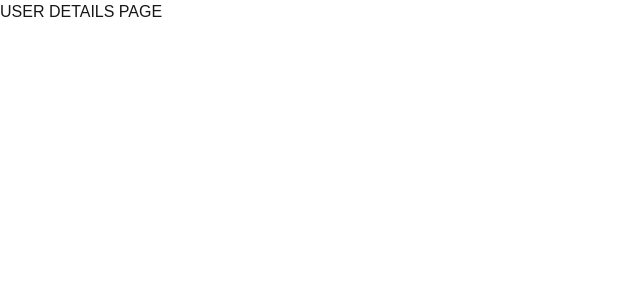
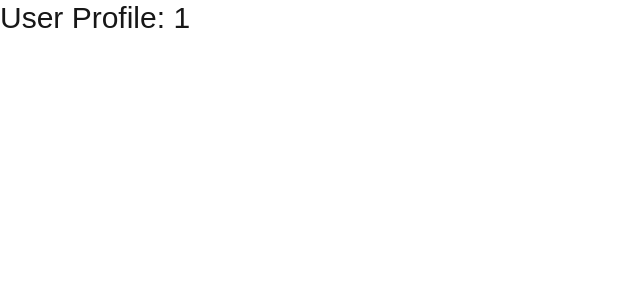
Before and after one commit to subze-ro/Nextjs-app, a Next.js app: page /dashboard/users/1 in a window 1280 px wide. Shown: the top 300 px of the page, without its empty margins (0-640 px from the left). Built offline with nearby package versions, Linux system fonts and the light colour scheme.

Commit message:
thats all about dynamic routes

```diff
--- a/app/dashboard/users/[id]/page.tsx
+++ b/app/dashboard/users/[id]/page.tsx
@@ -1,7 +1,9 @@
 import React from "react";
 
-const page = () => {
-  return <div>USER DETAILS PAGE</div>;
+const page = ({ params }: { params: { id: string } }) => {
+  const { id } = params;
+
+  return <h1 className="text-3xl">User Profile: {id}</h1>;
 };
 
 export default page;
--- a/app/dashboard/users/page.tsx
+++ b/app/dashboard/users/page.tsx
@@ -1,5 +1,7 @@
 import React from "react";
 import Link from "next/link";
+
+//adding dynamic routes which started with enclosing id in [] brackets and using Link
 
 const page = () => {
   return (
```
